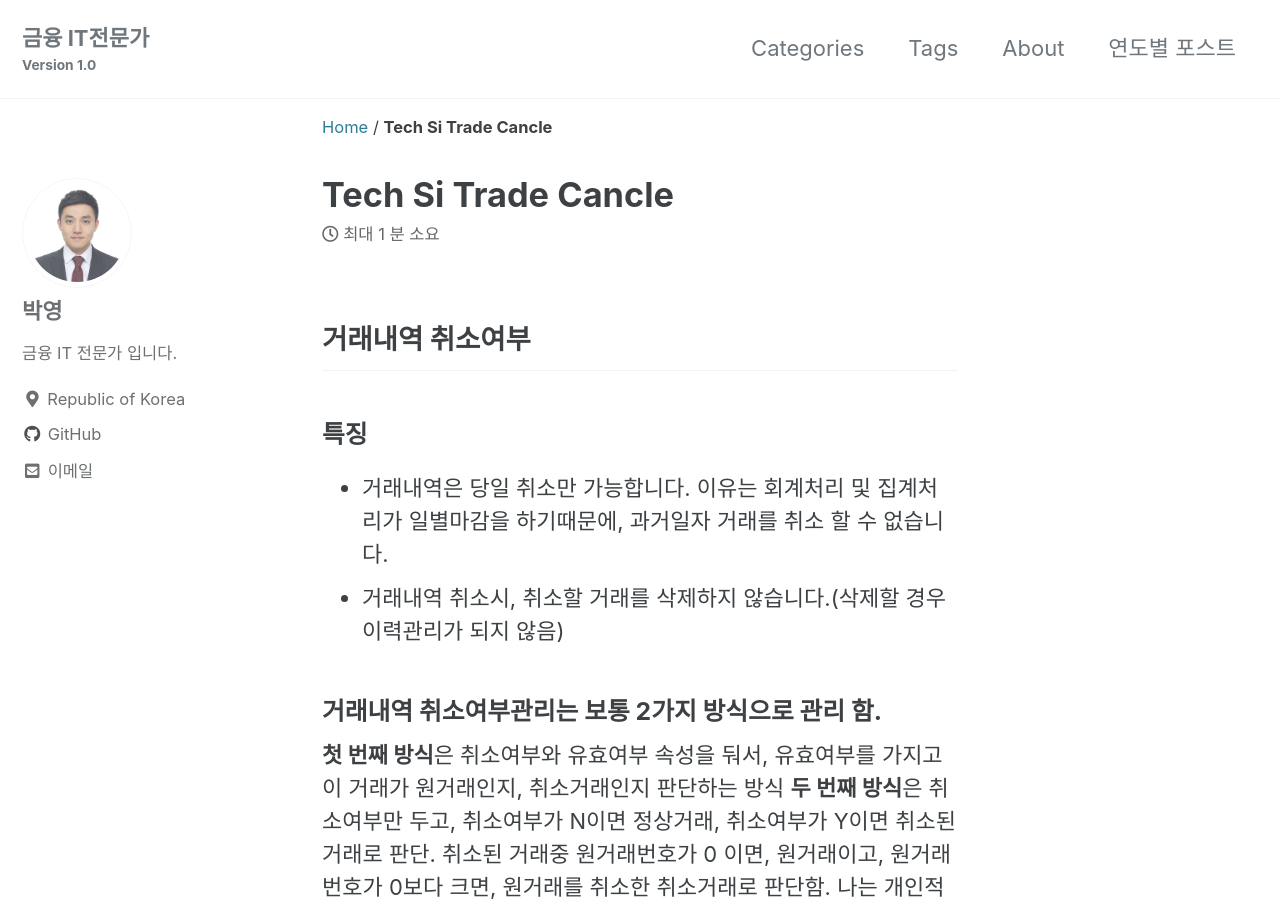
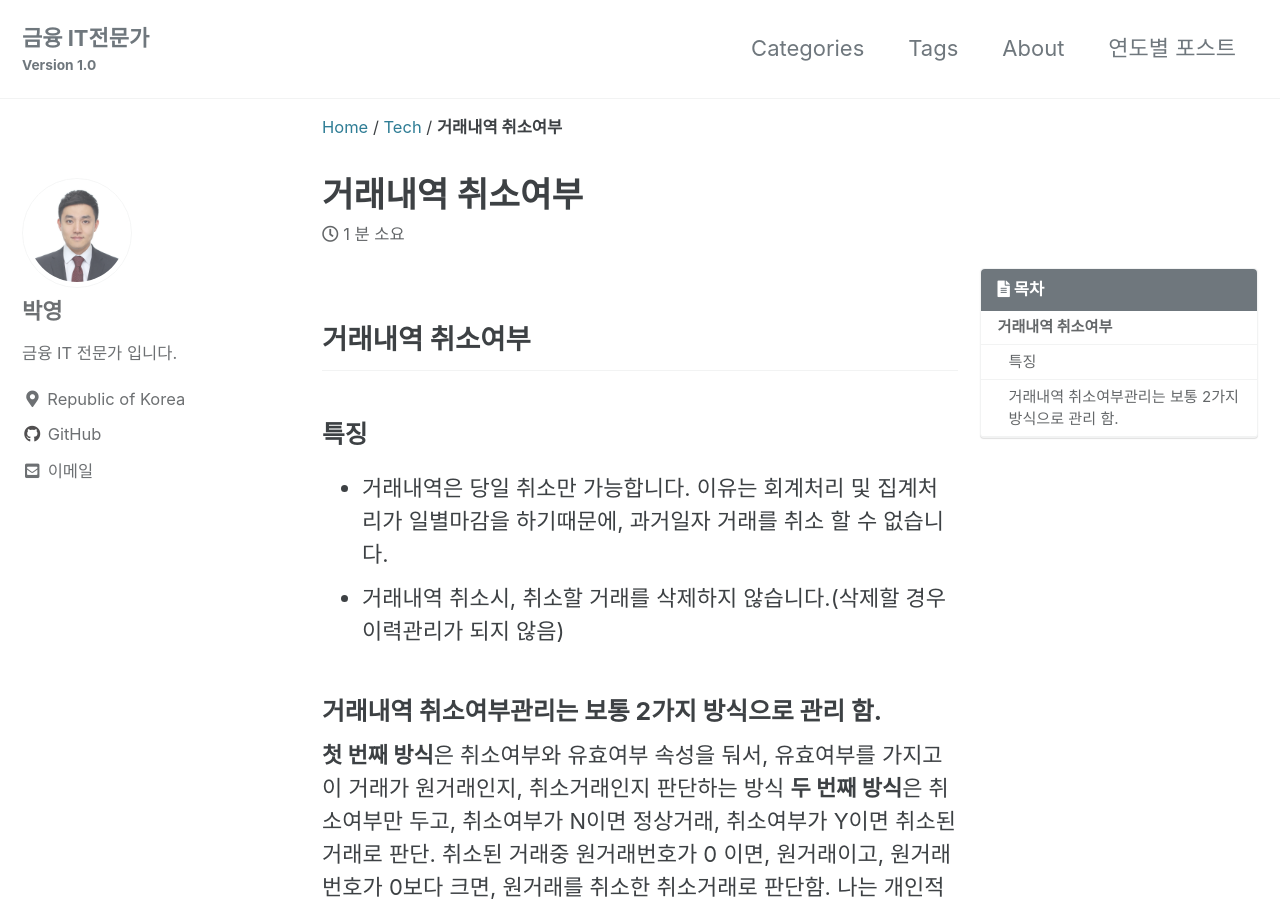
Before and after one commit to py0777/py0777.github.com, a Jekyll site: the page built from _posts/2014-05-28-tech-si-trade-cancle.md, in a window 1280 px wide and 900 px high. Built offline with Jekyll 4.4.1, drawn with Linux system fonts in a browser that asks for light colours; cached includes are drawn as plain includes; a script that is not in the unit is left out; comment, search, counter and statistics services are not loaded; some of the changed text lies outside the part shown.

Commit message:
Update 2014-05-28-tech-si-trade-cancle.md
dd

```diff
--- a/_posts/2014-05-28-tech-si-trade-cancle.md
+++ b/_posts/2014-05-28-tech-si-trade-cancle.md
@@ -1,3 +1,17 @@
+---
+title: "거래내역 취소여부"
+categories:
+  - Tech
+tags:
+  - 거래내역취소
+  - 취소거래
+  - 금융IT
+toc: true
+toc_sticky: true
+toc_label: 목차
+popular: true
+---
+
 ## 거래내역 취소여부
 
 ### 특징
@@ -21,14 +35,18 @@
 - 유효여부: 취소 않된 원거래건만 유효여부 'Y' 값을 가짐.
 - 취소여부: 취소거래로 생성된 거래만 취소여부 'Y' 세팅
 
-|             | 유효여부 | 취소여부| 거래번호 | 원 거래번호
-|원거래 | **Y**      |N              | 1              | 0
-|취소 처리된 원거래 | **N**  | 1      | 0
-|취소처리    | N    | Y  | 2 | 1
+|            | 유효여부       | 취소여부     | 거래번호    | 원 거래번호|
+|----------  |---------     | ----------- |----------- |----------- |
+|원거래       | **Y**        |N            | 1          | 0|
+|취소 처리된 원거래 | **N**  | 1      | 0|
+|취소처리    | N    | Y  | 2 | 1|
 
 **방식 2**
 유효여부는 삭제하고, 취소여부와 원 거래번호를 통해 취소거래여부 관리
 
 - 취소여부: 정상거래는 N 취소된 거래는 Y로 관리
 
-[table id=2 /]
+|            |  취소여부     | 거래번호    | 원 거래번호|
+|----------  |---------     | ----------- |----------- |
+|취소 처리된 원거래 | **Y**  | 1      | 0|
+|취소처리    | Y  | 2 | 1|
```
